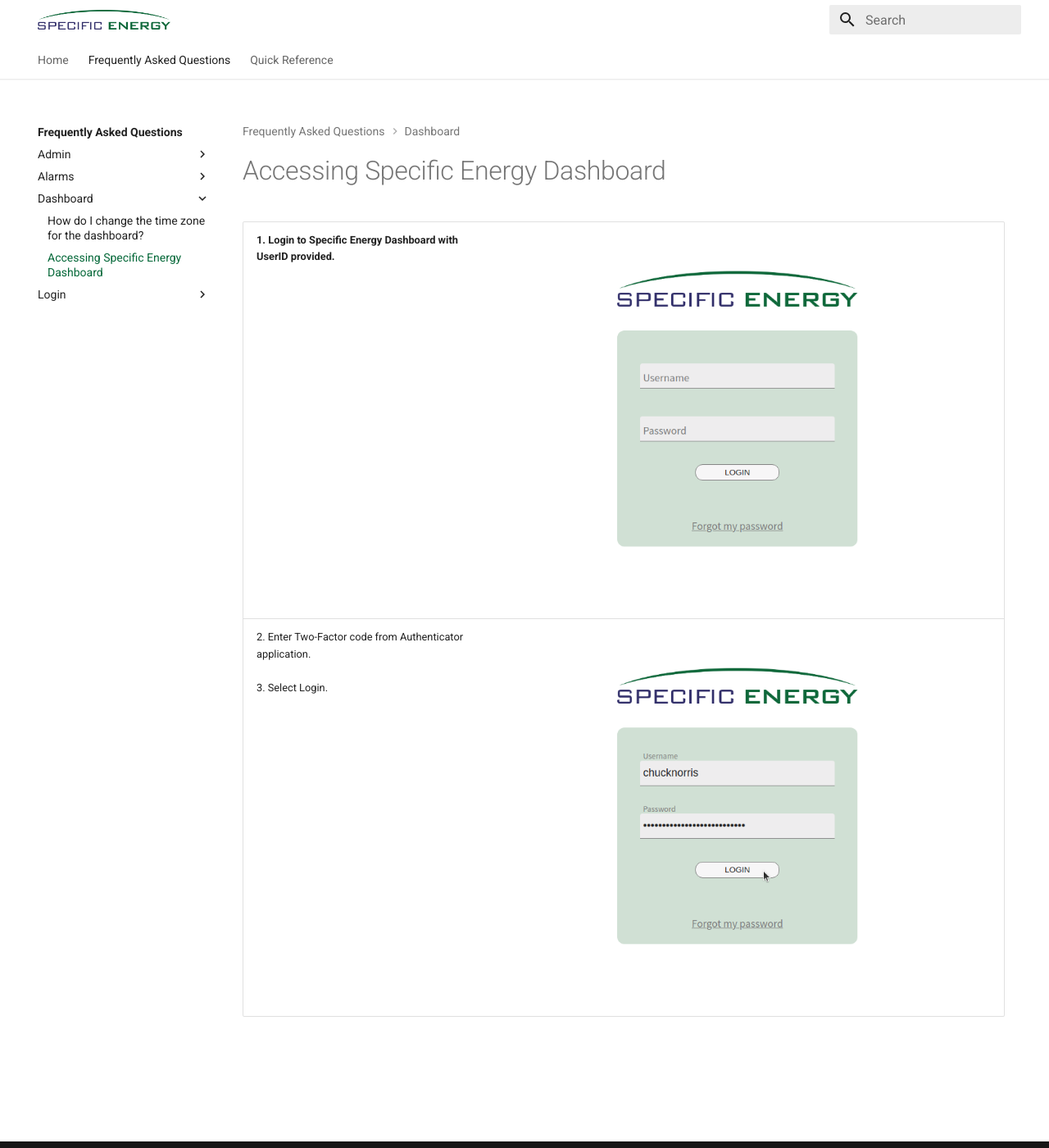
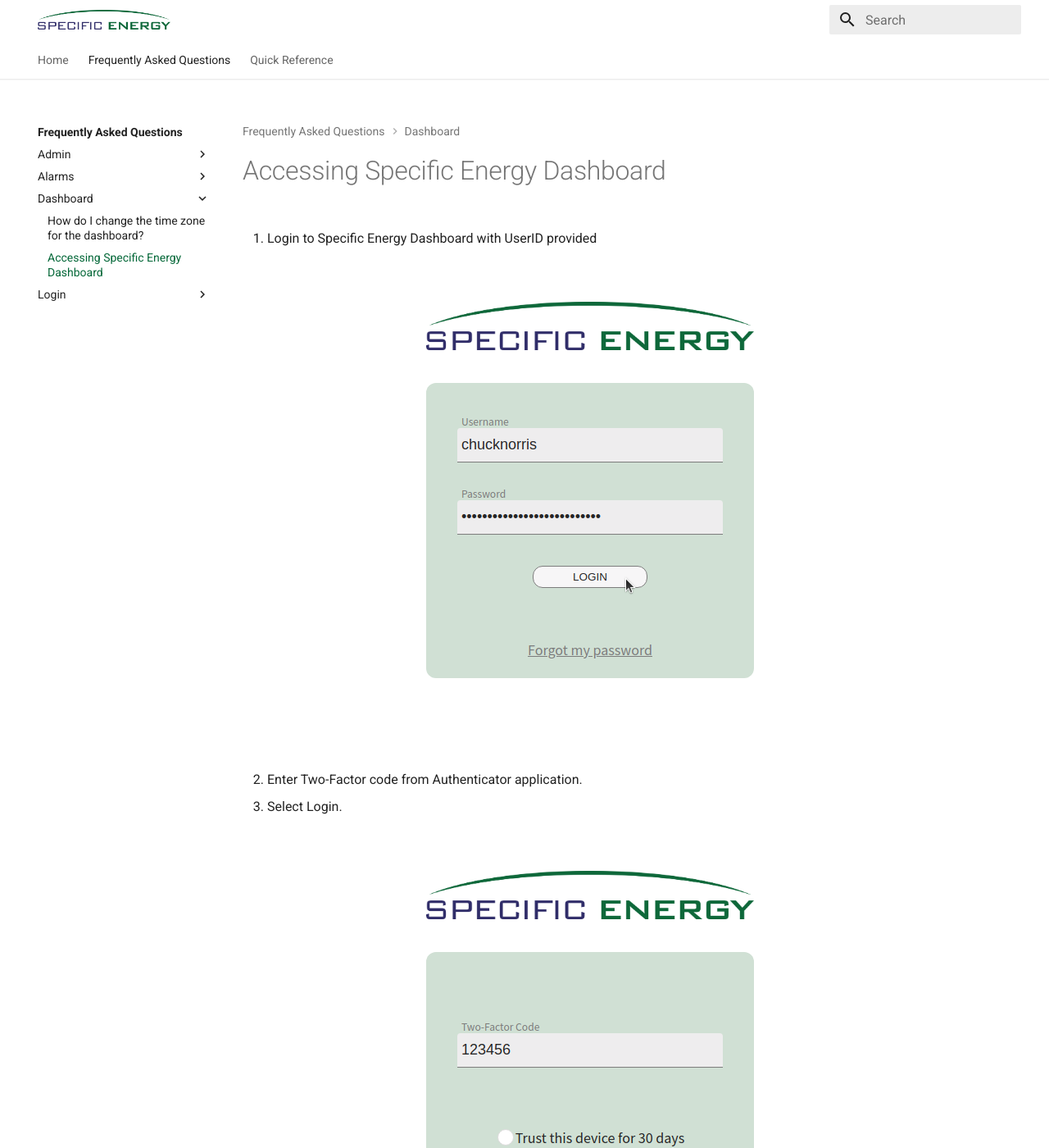
Before and after one commit to Specific-Energy/support-site, an MkDocs documentation site: the page built from docs/faq/dashboards/accessDashboards/accessDashboard.md, in a window 1280 px wide and 1400 px high. Shown: the whole window at 82% size. Built offline with MkDocs 1.6.1 and Material for MkDocs 9.7.7, drawn with Linux system fonts in a browser that asks for light colours.

Commit message:
Added favicon and updated screenshot for accessingDashboards

```diff
--- a/docs/faq/dashboards/accessDashboards/accessDashboard.md
+++ b/docs/faq/dashboards/accessDashboards/accessDashboard.md
@@ -1,5 +1,9 @@
 # Accessing Specific Energy Dashboard
 
-| 1. Login to Specific Energy Dashboard with UserID provided.                          | ![](access-1.png) |
-| ------------------------------------------------------------------------------------ | ---------------|
-| 2. Enter Two-Factor code from Authenticator application. <br/> <br/>3. Select Login. | ![](access-2.png) |
+1. Login to Specific Energy Dashboard with UserID provided <br>
+![image](access-1.png)
+
+2. Enter Two-Factor code from Authenticator application.
+3. Select Login.
+<br>
+![image](access-2.png)
--- a/mkdocs.yml
+++ b/mkdocs.yml
@@ -43,7 +43,7 @@
   font:
     text: Roboto
     code: Roboto Mono
-  favicon: assets/favicon.png
+  favicon: assets/favicon.ico
   icon:
     logo: logo
   plugins:
```
Also changed, not shown: docs/assets/favicon.ico (added), docs/faq/dashboards/accessDashboards/access-0.png (added), docs/faq/dashboards/accessDashboards/access-1.png, docs/faq/dashboards/accessDashboards/access-2.png.
